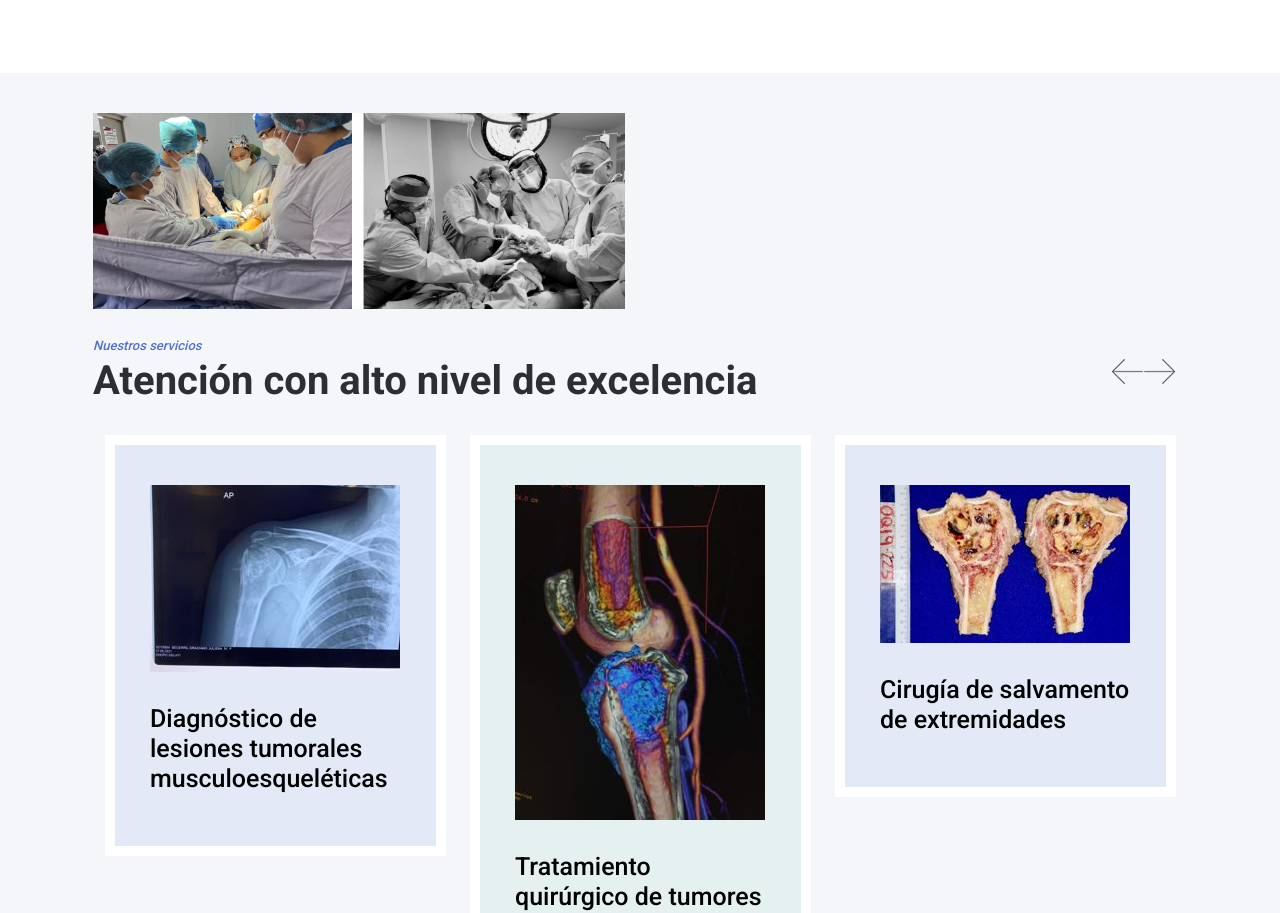
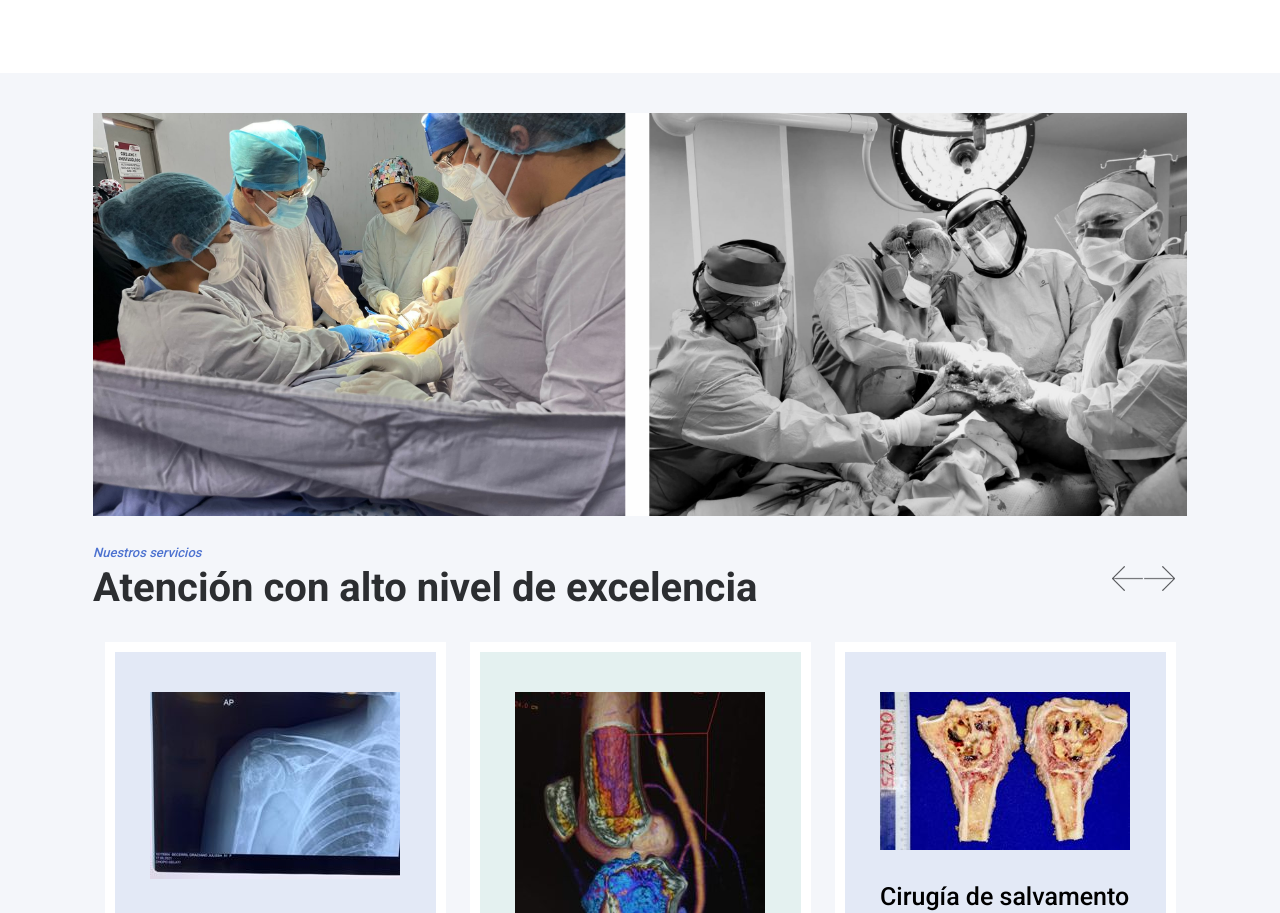
Before and after one commit to Akrucosa/Tumoresoseos, a plain HTML site: page HTML/index.html in a window 1280 px wide. Shown: the part 3351-4264 px from the top of the page. Drawn offline with Linux system fonts and the light colour scheme.

Commit message:
Casi definitiva
Salvo aprobación del cliente.

```diff
--- a/HTML/index.html
+++ b/HTML/index.html
@@ -290,7 +290,7 @@
     <section class="space light" id="servicios">
         <div class="container container-custom">
             <div class="row">
-                <div class="col-md-12 col-lg-6">
+                <div class="col-md-12 col-lg-12">
                     <div class="news-img-block">
                         <img src="images/Surgery.jpg" class="img-fluid w-100" alt="#" />
                         <br /><br />
```
